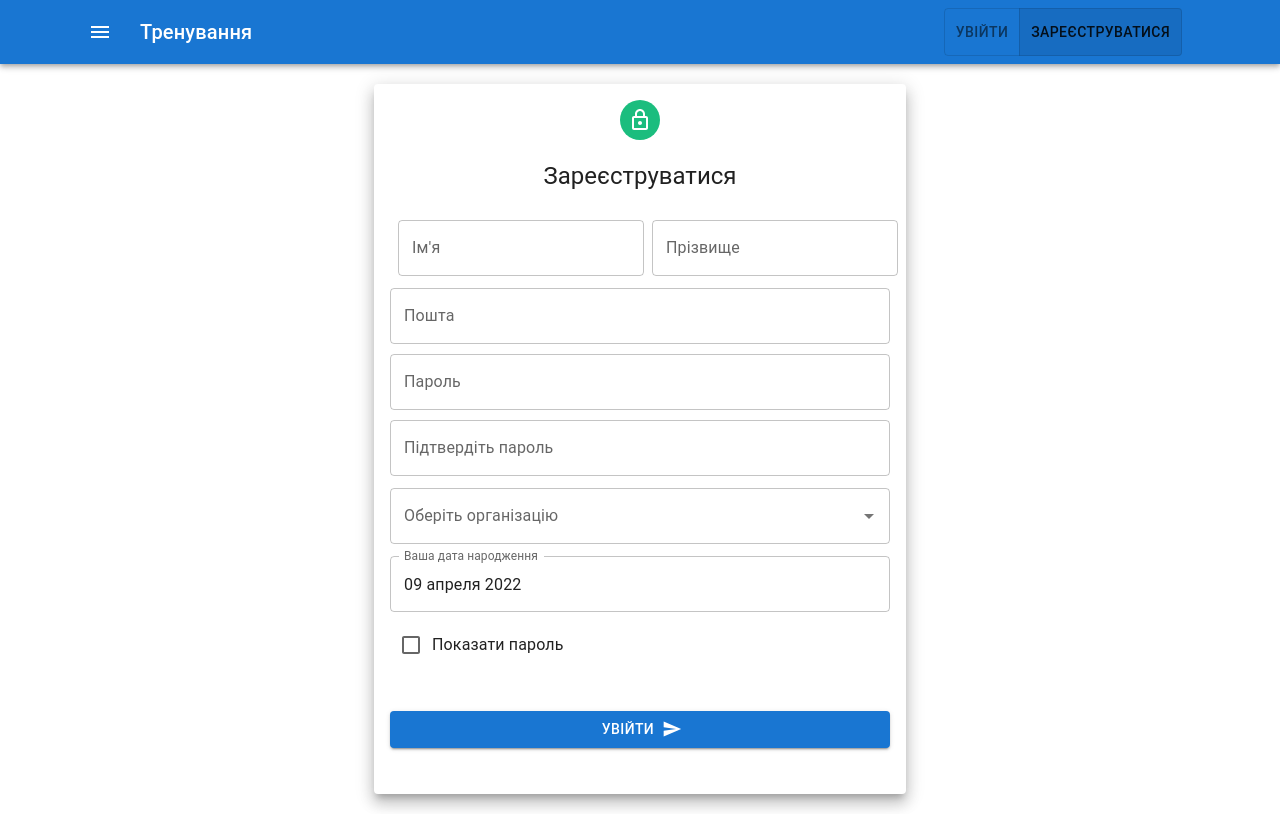
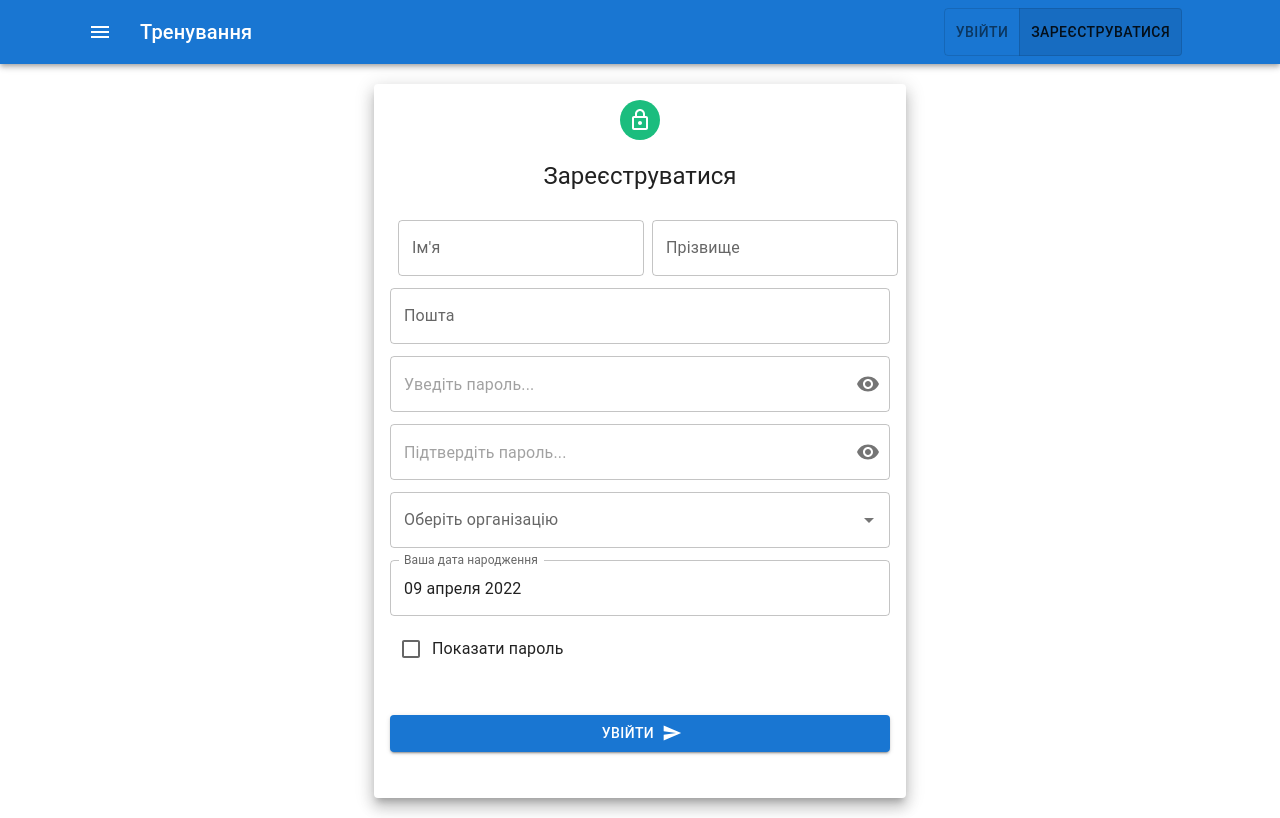
Before and after one commit to IgorKravtsov/training_kit, a React (Create React App) app: page /register in a window 1280 px wide. Built offline with nearby package versions, Linux system fonts and the light colour scheme.

Commit message:
added password input and app checkbox

```diff
--- /dev/null
+++ b/src/components/FormPasswordInput/FormPasswordInput.tsx
@@ -0,0 +1,79 @@
+import React from 'react'
+import { Control, Controller, FieldValues } from 'react-hook-form'
+
+import TextField from '@mui/material/TextField'
+import OutlinedInput from '@mui/material/OutlinedInput'
+
+import InputLabel from '@mui/material/InputLabel'
+import InputAdornment from '@mui/material/InputAdornment'
+import FormHelperText from '@mui/material/FormHelperText'
+import FormControl from '@mui/material/FormControl'
+
+import Visibility from '@mui/icons-material/Visibility'
+import VisibilityOff from '@mui/icons-material/VisibilityOff'
+
+import IconButton from '@mui/material/IconButton'
+
+import { StandardTextFieldProps } from '@mui/material'
+
+export interface FormPasswordInputProps extends Partial<StandardTextFieldProps> {
+  name: string
+  control: Control<FieldValues, any>
+  errors: {
+    [x: string]: any
+  }
+  className?: string
+  handleClickShowPassword: () => void
+  visiblePassword: boolean
+  id: string
+}
+
+const FormPasswordInput: React.FC<FormPasswordInputProps> = ({
+  name,
+  control,
+  errors,
+  className,
+  label,
+  placeholder,
+  type,
+  required,
+  handleClickShowPassword,
+  visiblePassword,
+  id,
+}): React.ReactElement => {
+  return (
+    <>
+      <Controller
+        name={name}
+        control={control}
+        render={({ field }) => (
+          <OutlinedInput
+            {...field}
+            id={id}
+            placeholder={placeholder}
+            type={visiblePassword ? 'text' : 'password'}
+            error={!!errors[name]?.message}
+            fullWidth
+            required={required}
+            className={className}
+            endAdornment={
+              <InputAdornment position='end'>
+                <IconButton
+                  aria-label='toggle password visibility'
+                  onClick={handleClickShowPassword}
+                  onMouseDown={e => e.preventDefault()}
+                  edge='end'
+                >
+                  {visiblePassword ? <VisibilityOff /> : <Visibility />}
+                </IconButton>
+              </InputAdornment>
+            }
+          />
+        )}
+      />
+      {errors[name]?.message && <FormHelperText id={id}>{errors[name]?.message}</FormHelperText>}
+    </>
+  )
+}
+
+export default FormPasswordInput
--- a/src/pages/Register/Register.tsx
+++ b/src/pages/Register/Register.tsx
@@ -62,7 +62,6 @@ const Register: React.FC = (): React.ReactElement => {
     setIsLoading(true)
     setTimeout(async () => {
       const response = (await dispatch(register(request))) as any
-      // console.log('===response===', response)
 
       if (response?.meta.requestStatus !== 'rejected') {
         navigate(RouteNames.HOME)
--- a/src/pages/Register/components/Form.tsx
+++ b/src/pages/Register/components/Form.tsx
@@ -21,6 +21,7 @@ import FormLoadingAutocomplete from 'components/FormLoadingAutocomplete/FormLoad
 import { GetOrganizations } from 'api/organization/organization'
 import { TextField } from '@mui/material'
 import FormDatePicker from 'components/FormDatePicker/FormDatePicker'
+import FormPasswordInput from 'components/FormPasswordInput/FormPasswordInput'
 
 export interface FormProps {
   formFeatures: UseFormReturn<any, any>
@@ -57,23 +58,26 @@ const Form: React.FC<FormProps> = ({ formFeatures, onSubmit, onError, isLoading
         </Grid>
 
         <FormInput name='email' control={control} errors={errors} label='Пошта' placeholder='Уведіть пошту...' />
-        <FormInput
+
+        <FormPasswordInput
           name='password'
           control={control}
           errors={errors}
           label='Пароль'
           placeholder='Уведіть пароль...'
-          className={classes.password}
-          type={!isShowPass ? 'password' : 'text'}
+          id='password'
+          handleClickShowPassword={() => setIsShowPass(prevState => !prevState)}
+          visiblePassword={isShowPass}
         />
-        <FormInput
+
+        <FormPasswordInput
           name='confirmPass'
           control={control}
           errors={errors}
-          label='Підтвердіть пароль'
           placeholder='Підтвердіть пароль...'
-          className={classes.password}
-          type={!isShowPass ? 'password' : 'text'}
+          id='confirmPass'
+          handleClickShowPassword={() => setIsShowPass(prevState => !prevState)}
+          visiblePassword={isShowPass}
         />
 
         <FormLoadingAutocomplete
```
Also changed, not shown: src/components/Checkbox/Checkbox.tsx (added, +16 -0 lines).
